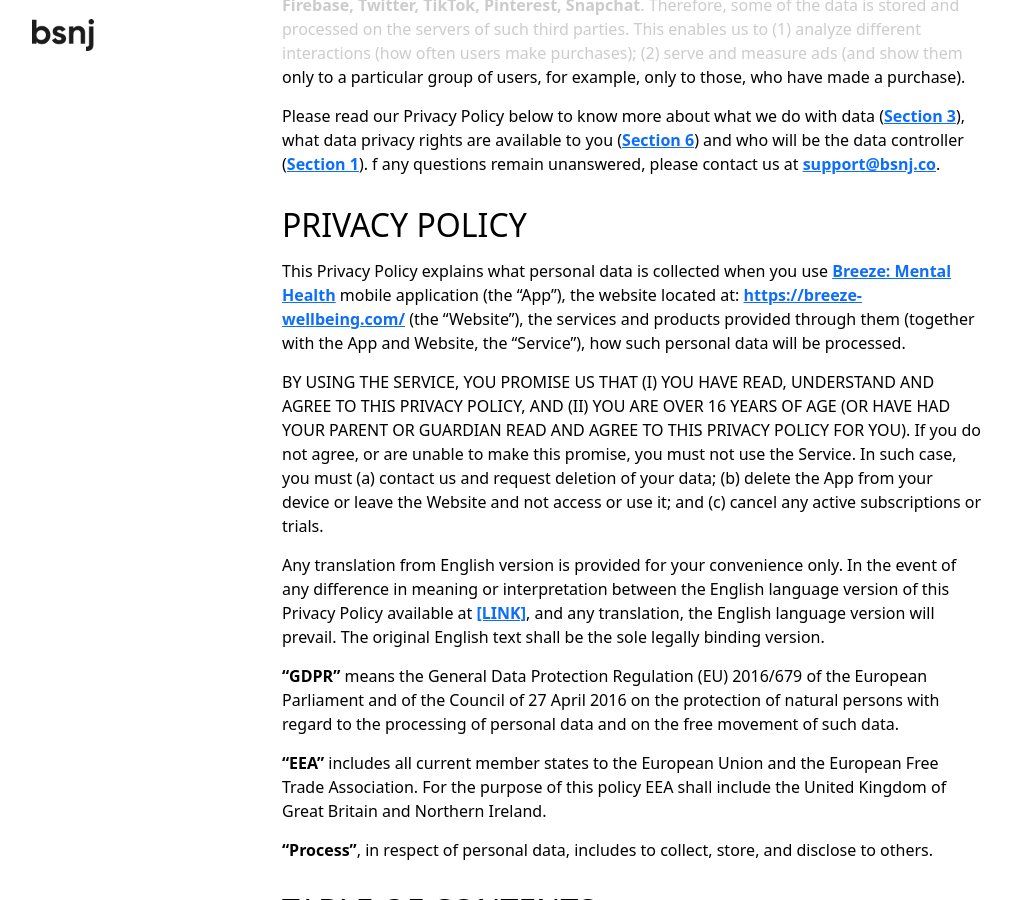
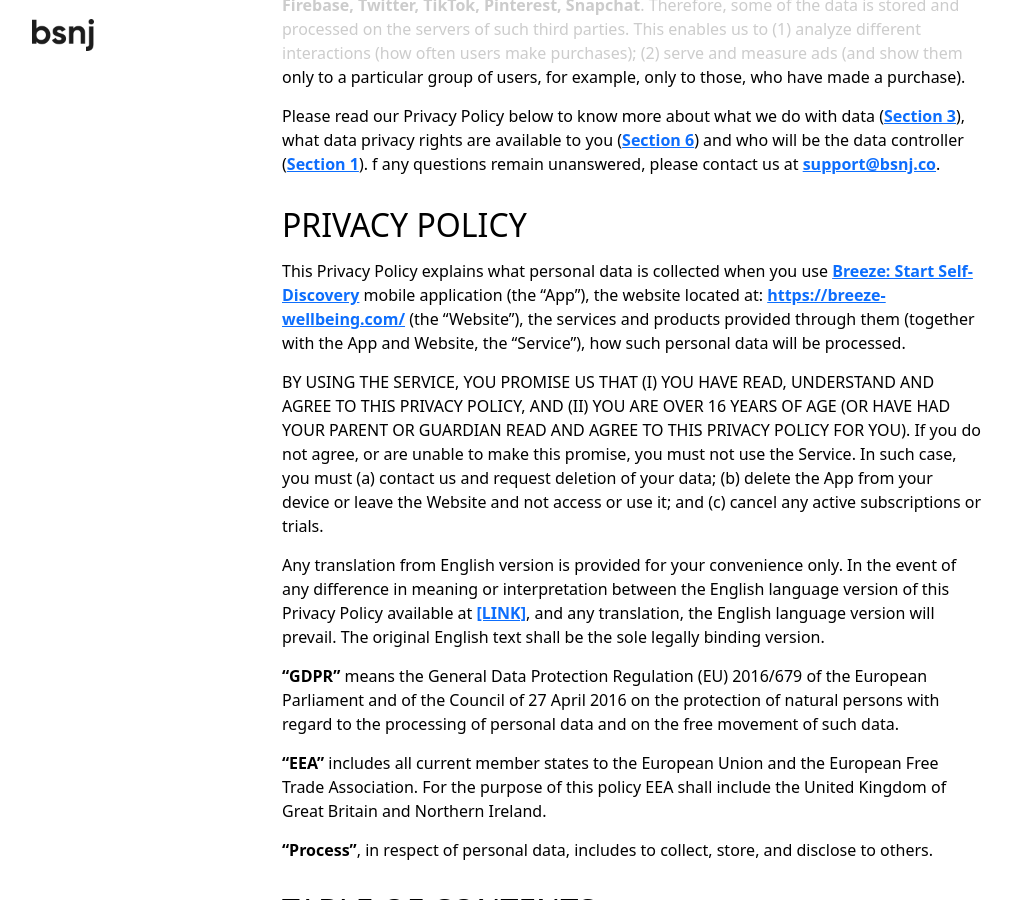
Before and after one commit to basenjiapps/basenjiapps.github.io, a Jekyll site: the page built from docs/privacy_policy.html, in a window 1280 px wide and 900 px high, scrolled down 435 px. Shown: the whole window, without its empty margins (8-1019 px from the left). Built offline with Jekyll 4.4.1, drawn with Linux system fonts in a browser that asks for light colours.

Commit message:
update app name in docs/privacy_policy

```diff
--- a/docs/privacy_policy.html
+++ b/docs/privacy_policy.html
@@ -120,7 +120,7 @@
     This Privacy Policy explains what personal data is collected when you use
     <a
       href="https://apps.apple.com/us/app/breeze-mental-health/id1450365119?mt=8"
-      >Breeze: Mental Health</a
+      >Breeze: Start Self-Discovery</a
     >
     mobile application (the “App”), the website located at:
     <a href="https://breeze-wellbeing.com/">https://breeze-wellbeing.com/</a>
```
